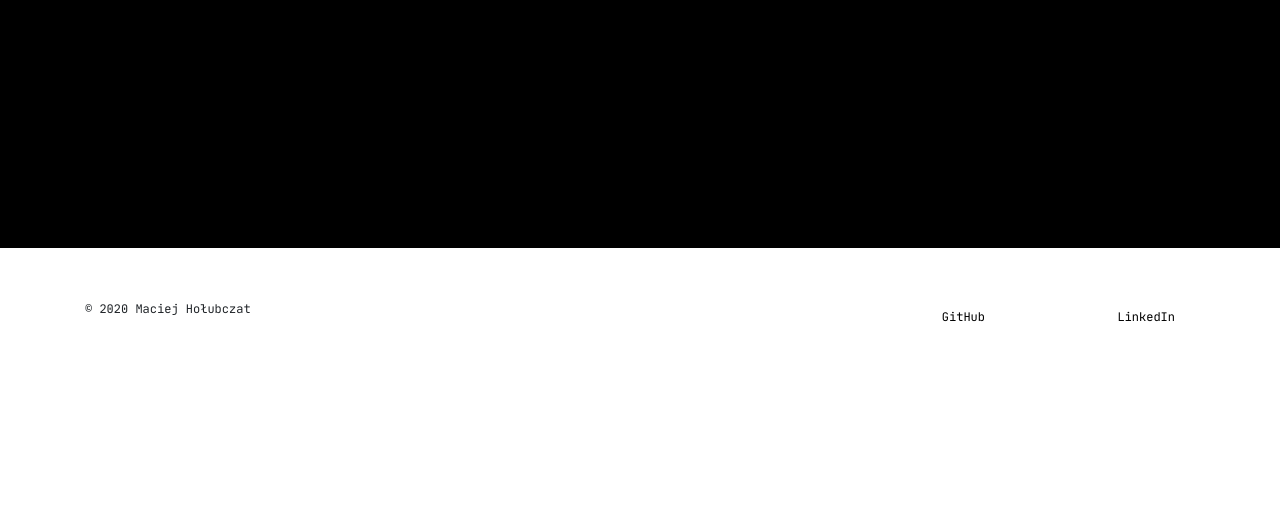
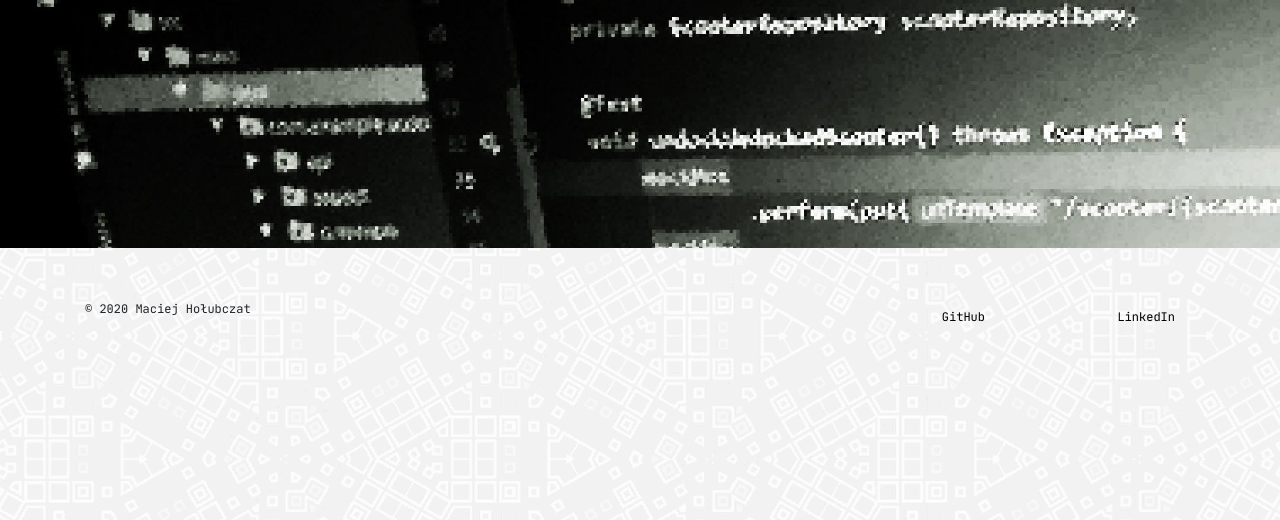
Before and after one commit to mholubczat/portfolio, a plain HTML site: page index.html in a window 1280 px wide. Shown: the part 280-800 px from the top of the page. Drawn offline with nearby package versions, Linux system fonts and the light colour scheme.

Commit message:
refactor

```diff
--- a/style.css
+++ b/style.css
@@ -6,7 +6,7 @@
 
 body {
   font-family: 'JetBrains Mono', sans-serif;
-  background-image: url('3am.jpg');
+  background-image: url('pattern.jpg');
   background-size: cover;
 }
 
@@ -48,7 +48,7 @@ a:active {
   padding-right: 20px;
   display: flex;
   align-items: right;
-  /*background-image: url('3.jpg');*/
+  background-image: url('code.jpg');
 
   background-position: 70%, 20%;
   background-size: cover;
```
